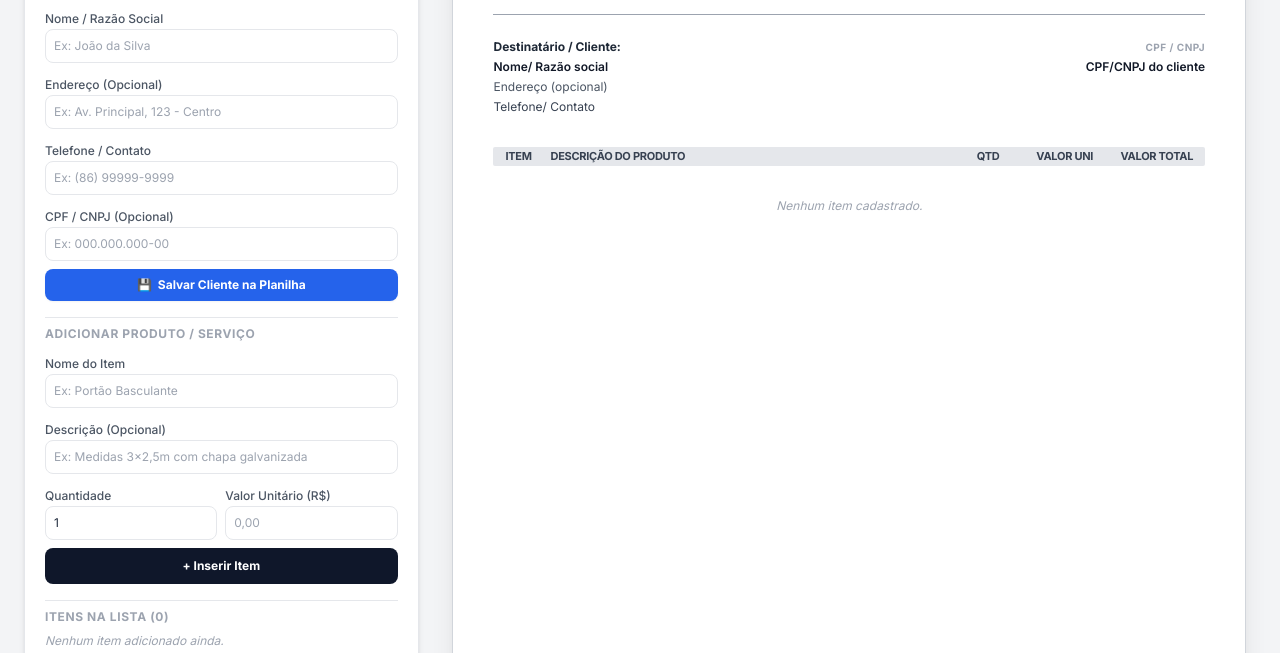
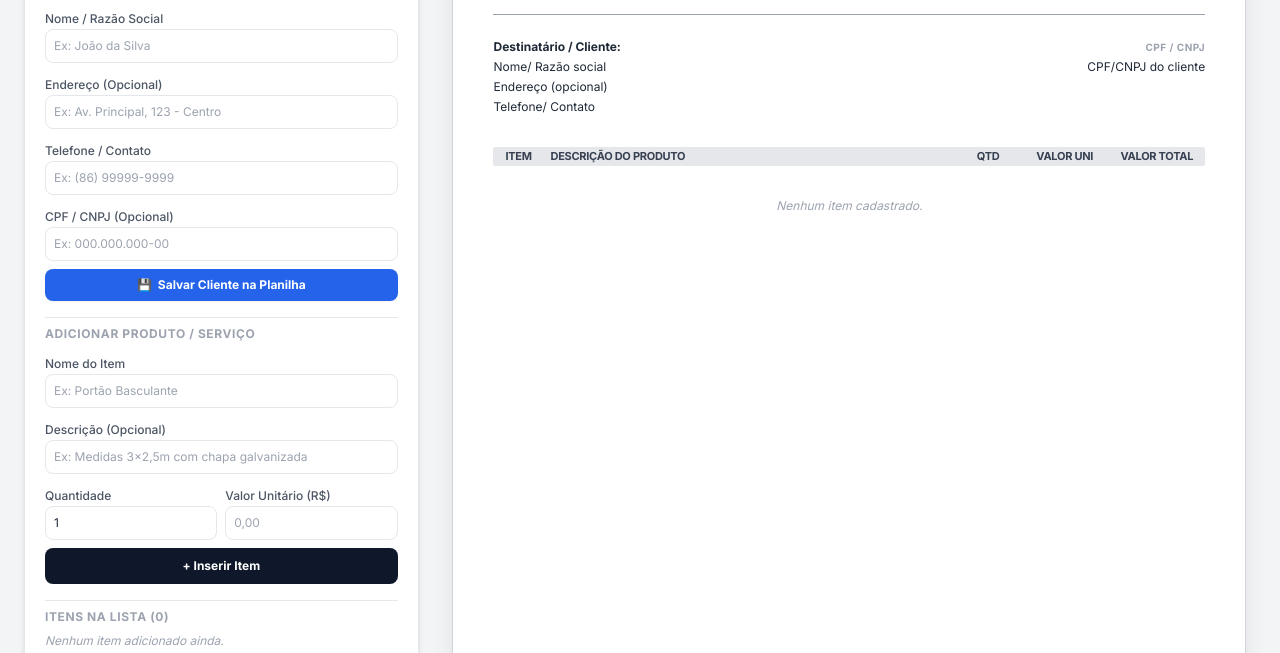
Before and after one commit to Makinelem/Metalurgica-Xavier, a plain HTML site: page index.html in a window 1280 px wide. Shown: the part 147-800 px from the top of the page. Drawn offline with nearby package versions, Linux system fonts and the light colour scheme.

Commit message:
Update index.html

```diff
--- a/index.html
+++ b/index.html
@@ -167,13 +167,13 @@
           <div class="py-6 text-xs grid grid-cols-12 gap-4">
             <div class="col-span-8 space-y-1">
               <p class="font-bold text-gray-800 text-xs mb-1">Destinatário / Cliente:</p>
-              <p class="text-gray-900 font-semibold text-xs" id="view-client-name">Nome/ Razão social</p>
-              <p class="text-gray-600 font-normal text-xs" id="view-client-address">Endereço (opcional)</p>
-              <p class="text-gray-700 font-normal text-xs" id="view-client-phone">Telefone/ Contato</p>
+              <p class="text-gray-800 font-normal text-xs" id="view-client-name">Nome/ Razão social</p>
+              <p class="text-gray-800 font-normal text-xs" id="view-client-address">Endereço (opcional)</p>
+              <p class="text-gray-800 font-normal text-xs" id="view-client-phone">Telefone/ Contato</p>
             </div>
             <div class="col-span-4 text-right flex flex-col justify-start">
               <span class="text-[10px] font-bold text-gray-400 uppercase tracking-wider block mb-1">CPF / CNPJ</span>
-              <p class="text-gray-900 font-semibold text-xs" id="view-client-doc">CPF/CNPJ do cliente</p>
+              <p class="text-gray-800 font-normal text-xs" id="view-client-doc">CPF/CNPJ do cliente</p>
             </div>
           </div>
 
```
